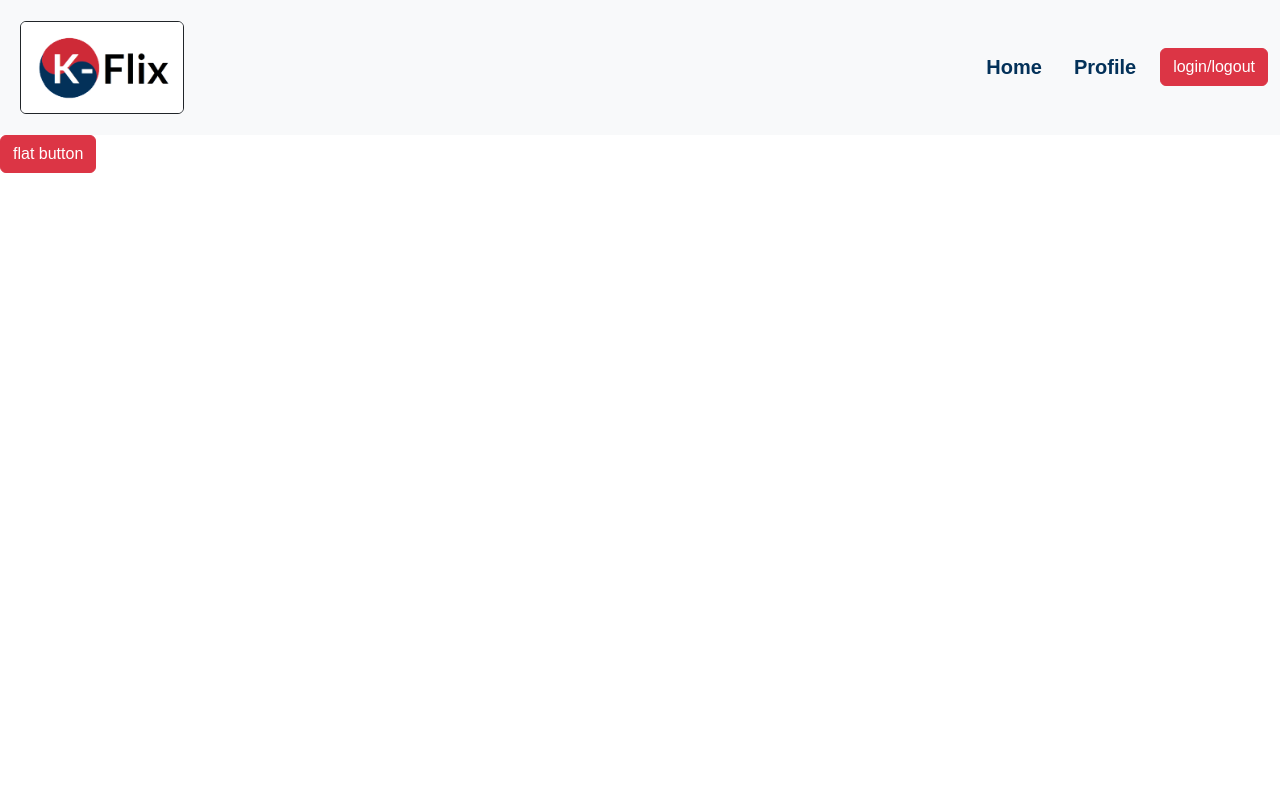
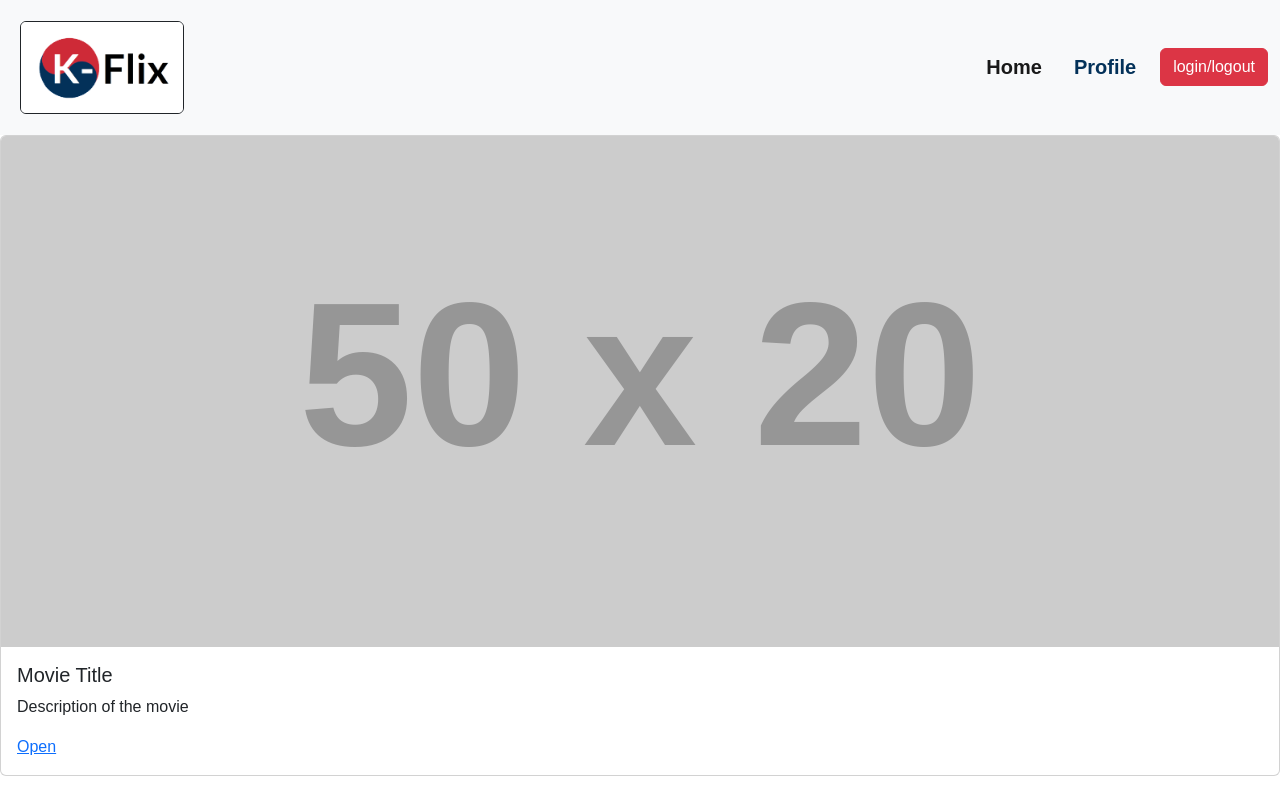
Before and after one commit to priegelsdev/kflix-client, a React (Vite) app: page / in a window 1280 px wide. Built offline with nearby package versions, Linux system fonts and the light colour scheme; a web font is replaced by a local one.

Commit message:
create moviecard and install react router bootstrap

```diff
--- a/package.json
+++ b/package.json
@@ -15,6 +15,7 @@
     "react": "^18.2.0",
     "react-bootstrap": "^2.7.4",
     "react-dom": "^18.2.0",
+    "react-router-bootstrap": "^0.26.2",
     "react-router-dom": "^6.10.0"
   },
   "devDependencies": {
--- a/src/components/Header.jsx
+++ b/src/components/Header.jsx
@@ -1,4 +1,4 @@
-import { Link, NavLink } from "react-router-dom"
+import { LinkContainer } from 'react-router-bootstrap'
 import logo from '../img/logo.png'
 
 // react-bootstrap
@@ -12,8 +12,12 @@ export default function Header() {
         <Image className="logo rounded border border-dark" src={logo} />
       </Navbar.Brand>
       <Nav className="navbar gap-3">
-        <Nav.Link className="nav-link" href="#home">Home</Nav.Link>
-        <Nav.Link className="nav-link" href="#features">Profile</Nav.Link>
+        <LinkContainer to="/">
+          <Nav.Link className="nav-link" href="#home">Home</Nav.Link>
+        </LinkContainer>
+        <LinkContainer to="/profile">
+          <Nav.Link className="nav-link" href="#features">Profile</Nav.Link>
+        </LinkContainer>
         <Button className="btn btn-danger">login/logout</Button>
       </Nav>
     </Container>
--- a/src/components/MainView.jsx
+++ b/src/components/MainView.jsx
@@ -1,13 +1,12 @@
 import React from "react";
 import Button from "react-bootstrap/Button";
+import MovieCard from "./MovieCard";
 
 
 export default function MainView() {
   return (
-    <div>
-      <Button className="btn btn-danger" variant="flat" size="xxl">
-        flat button
-      </Button>
-    </div>
+    <>
+      <MovieCard />
+    </>
   )
 }
--- /dev/null
+++ b/src/components/MovieCard.jsx
@@ -0,0 +1,16 @@
+import { Card } from "react-bootstrap"
+
+export default function MovieCard() {
+  return (
+    <Card>
+      <Card.Img variant="top" src="https://placehold.co/50x20"/>
+      <Card.Body>
+        <Card.Title>Movie Title</Card.Title>
+        <Card.Text>
+          Description of the movie
+        </Card.Text>
+        <a href="#">Open</a>
+      </Card.Body>
+    </Card>
+  )
+}
```
Also changed, not shown: 1 other file (tests, documents, lock files or other folders).
